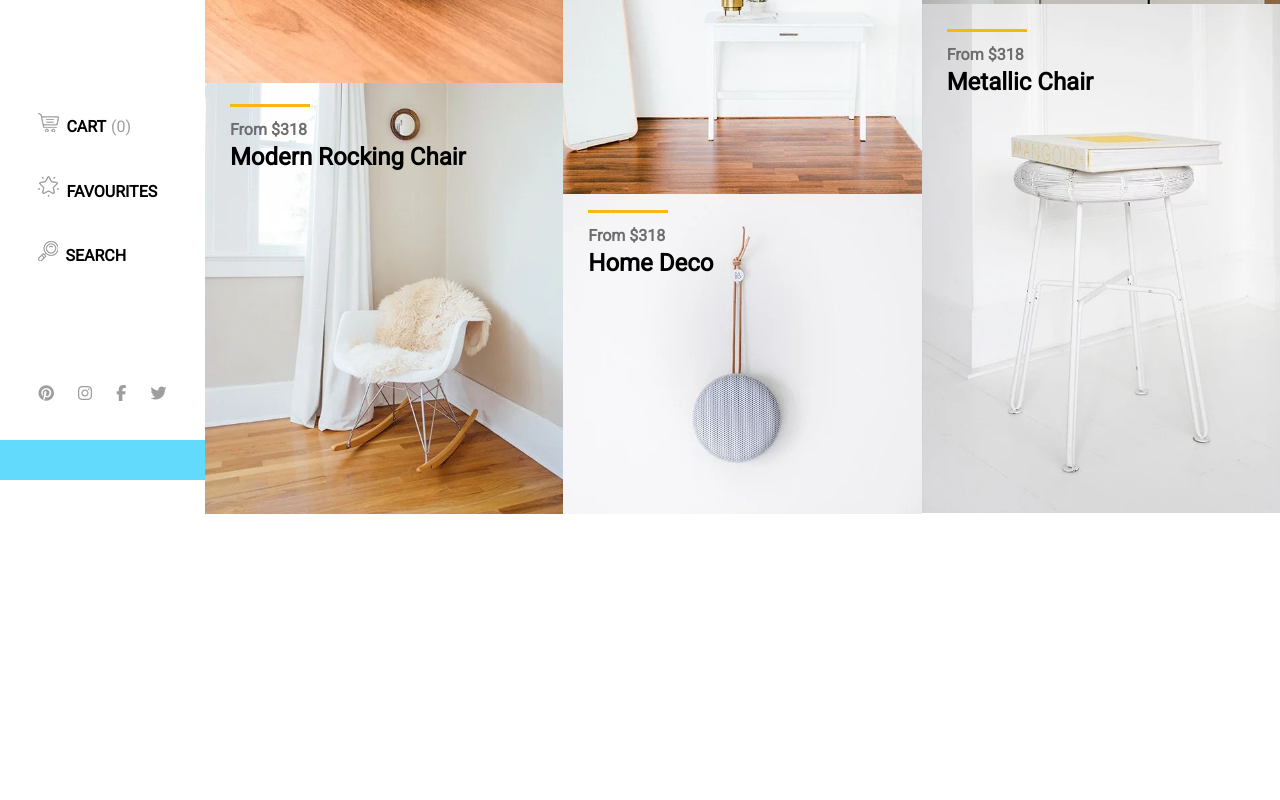
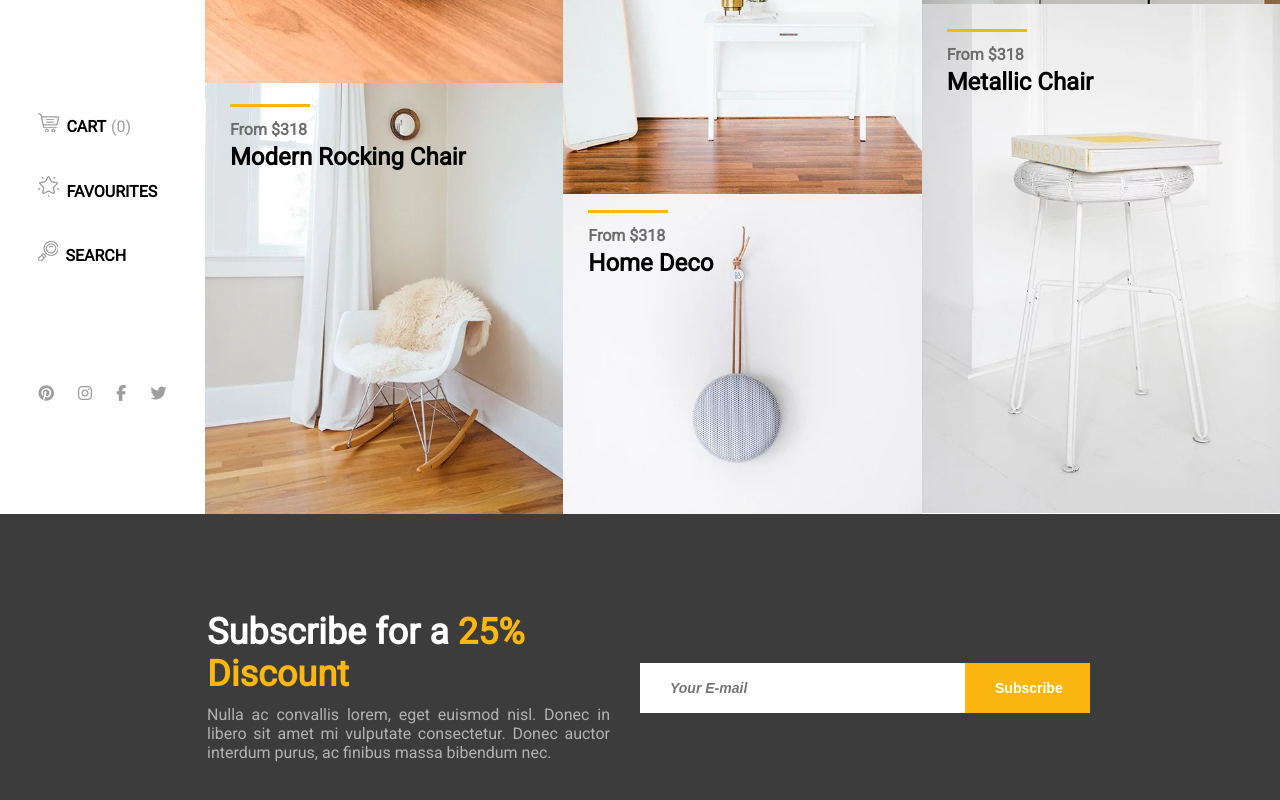
Before and after one commit to nextgen1803/fe-outsource1, a React (Create React App) app: page / in a window 1280 px wide. Shown: the part 634-1434 px from the top of the page. Before the commit the page ends 1148 px from the top, so only its background shows below. Built offline with nearby package versions, Linux system fonts and the light colour scheme.

Commit message:
created subscribe

```diff
--- a/src/page/homePage.css
+++ b/src/page/homePage.css
@@ -7,8 +7,10 @@
 }
 
 .homepage-main {
-  height: 100%;
+  height: auto;
+  max-height: 1505px;
   display: flex;
+  overflow: hidden;
 }
 
 .main-nav {
@@ -43,9 +45,7 @@
   cursor: pointer;
 }
 
-.nav-links ul .nav-links-home, .nav-links ul .nav-links-shop,
-.nav-links ul .nav-links-product, .nav-links ul .nav-links-cart,
-.nav-links ul .nav-links-checkout {
+.nav-links ul .nav-link {
   position: relative;
 }
 
@@ -152,7 +152,7 @@
   transition: color 0.3s;
 }
 
-/*CSS for main products*/
+/*CSS for categories*/
 .main-categories {
   display: flex;
 }
@@ -161,14 +161,12 @@
   box-sizing: border-box;
   width: 28vw;
   height: auto;
-  max-height: 470px;
+  display: flex;
+  flex-direction: column;
+  flex-grow: 1;
 }
 
-.category {
-  position: relative;
-}
-
-.category-link .category-description {
+.category, .category-link .category-description {
   position: relative;
 }
 
@@ -230,6 +228,82 @@
 
 /*CSS for subscribe*/
 .homepage-subscribe {
-  height: 5vh;
-  background-color: #61dafb;
+  height: 316px;
+  background-color: #3c3c3c;
+  display: flex;
+  flex-grow: 1;
+  padding: 0 15vw;
 }
+
+.subscribe-description, .subscribe-form {
+  width: 50%;
+}
+
+.subscribe-description {
+  display: flex;
+  flex-direction: column;
+  justify-content: center;
+  padding: 0 15px;
+}
+
+.subscribe-description h2 {
+  color: #fff;
+  font-size: 36px;
+  margin-bottom: 10px;
+}
+
+.subscribe-description h2 span {
+  color: #fbb710;
+}
+
+.subscribe-description p {
+  color: #b3b1b1;
+  font-size: 16px;
+  text-align: justify;
+  margin: 0;
+}
+
+.subscribe-form {
+  display: flex;
+  justify-content: flex-start;
+  align-items: center;
+  padding-left: 15px;
+}
+
+.subscribe-form form {
+  position: relative;
+  top: 5%;
+}
+
+.subscribe-form input[type=text] {
+  width: 450px;
+  height: 50px;
+  box-sizing: border-box;
+  border: none;
+  color: #afafaf;
+  font-weight: bold;
+  font-size: 14px;
+  font-style: italic;
+  padding: 0 30px;
+}
+
+.subscribe-form button {
+  width: 125px;
+  height: 50px;
+  box-sizing: border-box;
+  position: absolute;
+  top: 0;
+  right: 0;
+  border: none;
+  background-color: #fbb710;
+  color: #fff;
+  font-size: 14px;
+  font-weight: bold;
+  padding: 0 30px;
+  cursor: pointer;
+  z-index: 1;
+}
+
+.subscribe-form input[type=text]:focus, .subscribe-form button:focus {
+  outline: none;
+}
--- a/src/page/homePage.js
+++ b/src/page/homePage.js
@@ -28,19 +28,19 @@ class HomePage extends React.Component {
             </div>
             <div className={"nav-links"}>
               <ul>
-                <li className={"nav-links-home"}>
+                <li className={"nav-link"}>
                   <NavLink to="/" active>HOME</NavLink>
                 </li>
-                <li className={"nav-links-shop"}>
+                <li className={"nav-link"}>
                   <NavLink to="/shop">SHOP</NavLink>
                 </li>
-                <li className={"nav-links-product"}>
+                <li className={"nav-link"}>
                   <NavLink to="/product">PRODUCT</NavLink>
                 </li>
-                <li className={"nav-links-cart"}>
+                <li className={"nav-link"}>
                   <NavLink to="/cart">CART</NavLink>
                 </li>
-                <li className={"nav-links-checkout"}>
+                <li className={"nav-link"}>
                   <NavLink to="/checkout">CHECKOUT</NavLink>
                 </li>
               </ul>
@@ -191,7 +191,17 @@ class HomePage extends React.Component {
         </div>
         {/*middle of page*/}
         <div className="homepage-subscribe">
-
+          <div className="subscribe-description">
+            <h2>Subscribe for a <span>25% Discount</span></h2>
+            <p>Nulla ac convallis lorem, eget euismod nisl. Donec in libero sit amet mi vulputate consectetur. Donec
+              auctor interdum purus, ac finibus massa bibendum nec.</p>
+          </div>
+          <div className="subscribe-form">
+            <form action="">
+              <input type="text" placeholder={"Your E-mail"}/>
+              <button type="submit">Subscribe</button>
+            </form>
+          </div>
         </div>
       </div>
     );
```
